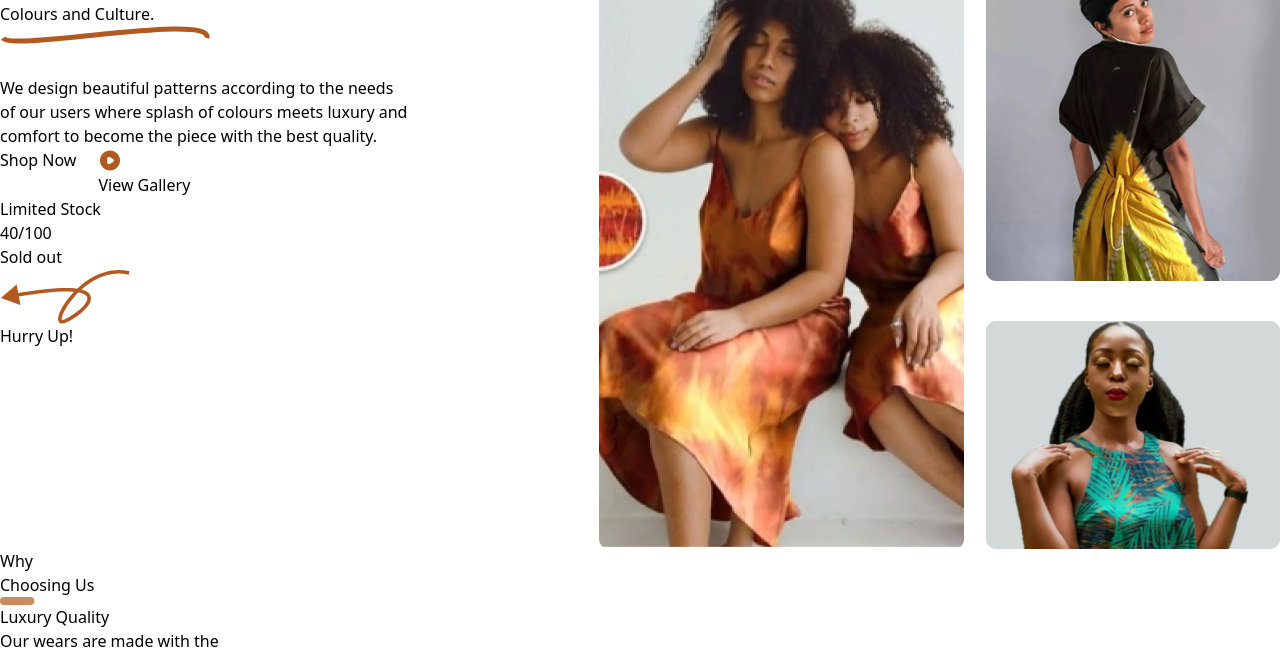
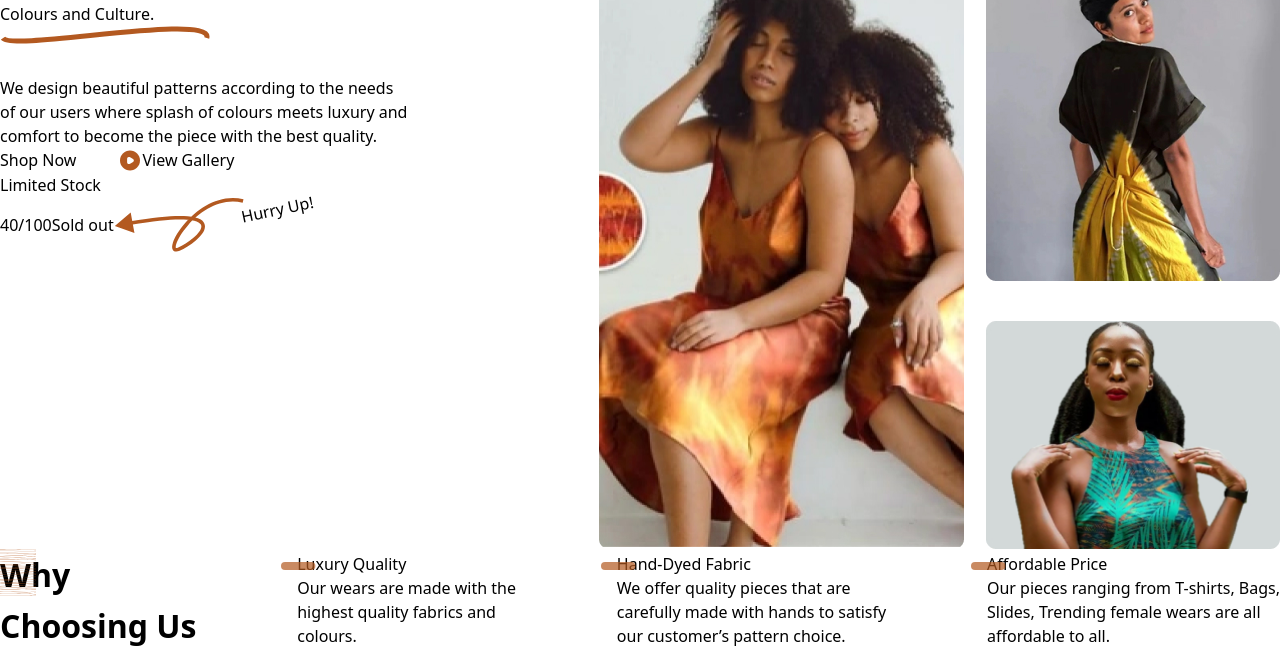
Before and after one commit to onifadjosh/MEELAH-S-THRIFT-STORE, a website: page index.html in a window 1280 px wide. Shown: the part 141-798 px from the top of the page. Drawn offline with Linux system fonts and the light colour scheme.

Commit message:
content and hero-section design changes

```diff
--- a/index.html
+++ b/index.html
@@ -52,23 +52,35 @@
                 </p>
 
                 <div class="flex gap-[22px]">
-                    <a href="http://">Shop Now <img src="dist/images/shopping-bag.svg" alt="" srcset=""></a>
+                    <a href="http://" class="">
+                        <span class="flex">
+                            <p>Shop Now</p>
+                            <img src="dist/images/shopping-bag.svg" alt="" srcset="">
+                        </span>
+                    </a>
 
-                    <a href="http://"><img src="dist/images/video-circle.svg" alt=""> View Gallery</a>
+                    <a href="http://" class="flex">
+                        <span class="flex">
+                            <img src="dist/images/video-circle.svg" alt="">
+                            <p>View Gallery</p>
+                        </span>
+                    </a>
                 </div>
 
 
                 <div>
                     <h5>Limited Stock</h5>
-                    <span>
-                        <p><span>40</span>/100</p>
-                        <p>Sold out</p>
-                    </span>
+                    <div class="flex items-center">
+                        <span class="flex">
+                            <p><span>40</span>/100</p>
+                            <p>Sold out</p>
+                        </span>
 
-                    <span>
-                        <img src="dist/images/Vector.svg" alt="" srcset="">
-                        <p>Hurry Up!</p>
-                    </span>
+                        <span class="flex ">
+                            <img src="dist/images/Vector.svg" alt="" srcset="">
+                            <p class="-rotate-12">Hurry Up!</p>
+                        </span>
+                    </div>
                 </div>
             </div>
 
@@ -84,10 +96,10 @@
         </div>
     </header>
 
-    <section>
-        <span>
-            <img src="" alt="">
-            <h2>
+    <section class="flex justify-between items-center">
+        <span class="relative">
+            <img src="dist/images/Frame.svg" alt="" class="absolute -left-3">
+            <h2 class="font-semibold text-[32px] leading-[51px]">
                 Why <br>
                 Choosing Us
             </h2>
@@ -95,8 +107,8 @@
 
 
         <div>
-            <span>
-                <img src="dist/images/Line.svg" alt="" srcset="">
+            <span class="relative">
+                <img src="dist/images/Line.svg" alt="" srcset="" class="absolute top-2.5 -left-4">
                 <h3>Luxury Quality</h3>
             </span>
 
@@ -108,8 +120,8 @@
         </div>
 
         <div>
-            <span>
-                <img src="dist/images/Line.svg" alt="" srcset="">
+            <span class="relative">
+                <img src="dist/images/Line.svg" alt="" srcset="" class="absolute top-2.5 -left-4">
                 <h3>Hand-Dyed Fabric</h3>
             </span>
 
@@ -121,8 +133,8 @@
         </div>
 
         <div>
-            <span>
-                <img src="dist/images/Line.svg" alt="" srcset="">
+            <span class="relative">
+                <img src="dist/images/Line.svg" alt="" srcset="" class="absolute top-2.5 -left-4">
                 <h3>Affordable Price</h3>
             </span>
 
```
Also changed, not shown: dist/images/Frame.svg (added), dist/images/pic4.jpg (added), dist/images/pic5.jpg (added), dist/images/pic6.jpg (added), dist/images/pic7.jpg (added), dist/output.css.
